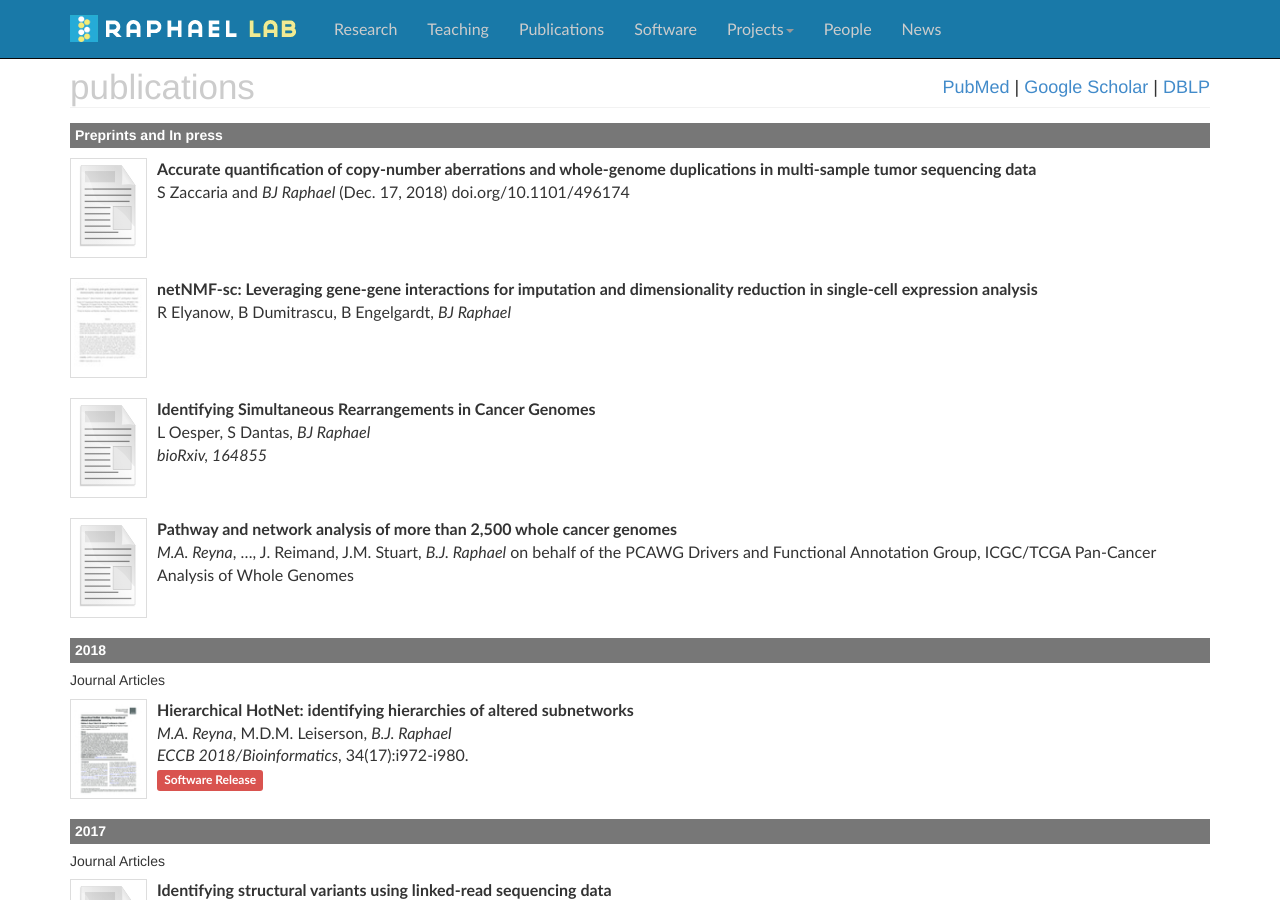
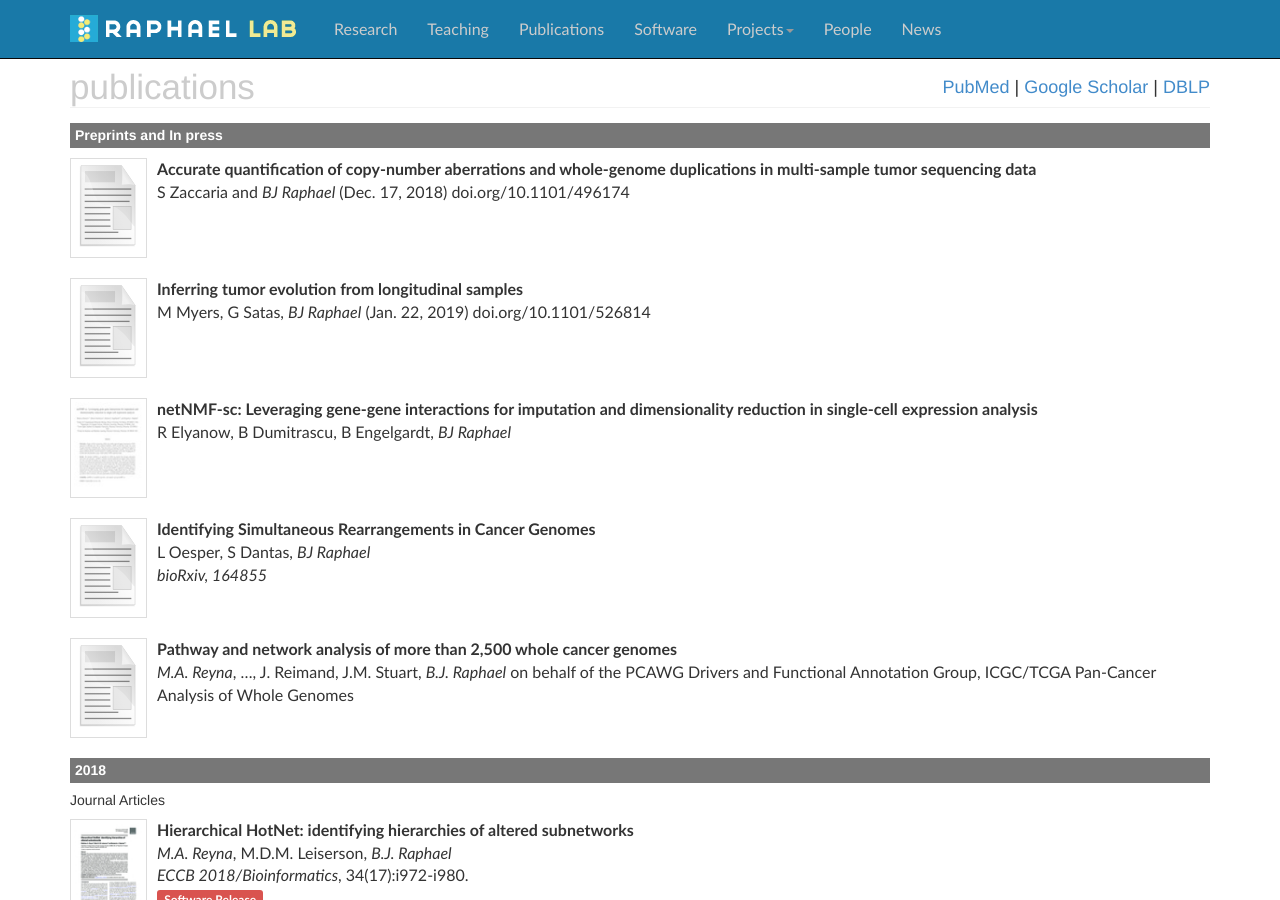
Before and after one commit to raphael-group/raphael-group.github.io, a Jekyll site: the page built from publications/index.md, in a window 1280 px wide and 900 px high. Built offline with Jekyll 4.4.1, drawn with Linux system fonts in a browser that asks for light colours; nearby versions of some CDN libraries; comment, search, counter and statistics services are not loaded.

Commit message:
Added CALDER preprint

```diff
--- a/publications/index.md
+++ b/publications/index.md
@@ -18,12 +18,17 @@ container_css_class: container publications
 	(Dec. 17, 2018)
 	doi.org/10.1101/496174
 
+* [![CALDER](../assets/img/papers/missing.svg)](https://www.biorxiv.org/content/10.1101/526814v1)
+**Inferring tumor evolution from longitudinal samples**
+
+	M Myers, G Satas, _BJ Raphael_
+	(Jan. 22, 2019)
+	doi.org/10.1101/526814
 
 * [![netNMF-sc](../assets/img/papers/netNMF-sc.jpg)](https://www.biorxiv.org/content/10.1101/544346v1)
 **netNMF-sc: Leveraging gene-gene interactions for imputation and dimensionality reduction in single-cell expression analysis**
 
 	R Elyanow, B Dumitrascu, B Engelgardt, _BJ Raphael_
-
 
 * [![ChromothripsisCCB](../assets/img/papers/missing.svg)]()
 **Identifying Simultaneous Rearrangements in Cancer Genomes**
```
